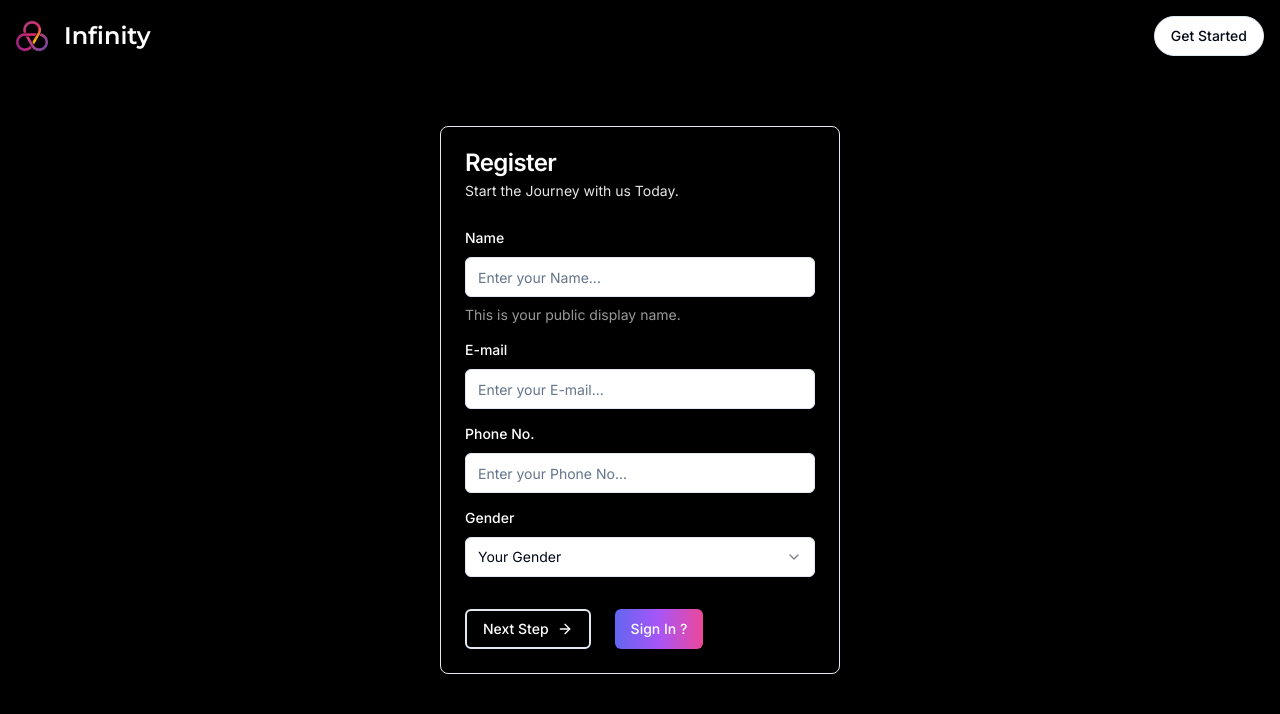
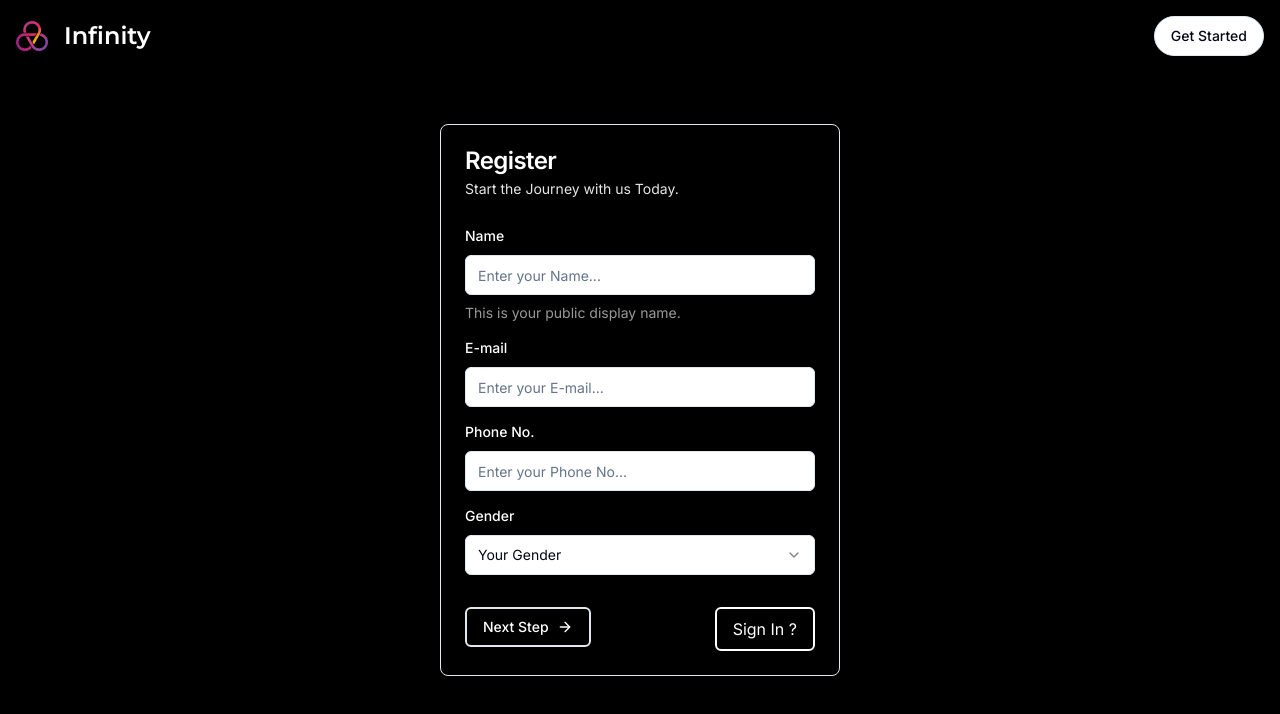
Before and after one commit to tushar-2811/Infinity-AI, a Next.js app: page /sign-up in a window 1280 px wide. Shown: the top 714 px of the page. Built offline with nearby package versions, Linux system fonts and the light colour scheme.

Commit message:
fix: signin/signup buttons

```diff
--- a/src/app/(landing)/sign-in/page.tsx
+++ b/src/app/(landing)/sign-in/page.tsx
@@ -144,19 +144,16 @@ const Page = () => {
                   />
 
 
-                <div className='flex gap-2' >
+                <div className='flex gap-2 justify-between items-center' >
                   <Button type="submit" disabled={isLoading} className={cn(" hover:bg-white bg-white text-black ", )} >
-                    Enter
+                    Sign In
                   </Button>
 
 
 
 
                   <Link href={"/sign-up"} >
-                  <Button
-                    disabled={isLoading}
-                    variant={'premium'}
-                    className={cn('bg-black ml-4 ', )} > Sign Up ? </Button>
+                   <h1 className=' border-2 border-white text-white px-4 py-2 rounded-md hover:text-red-500 '>Sign Up</h1>
                   </Link>
                 </div>
 
--- a/src/app/(landing)/sign-up/page.tsx
+++ b/src/app/(landing)/sign-up/page.tsx
@@ -252,7 +252,7 @@ const Page = () => {
                 </motion.div>
 
 
-                <div className='flex gap-2' >
+                <div className='flex justify-between' >
                   <Button disabled={isLoading} type="submit" className={cn(" hover:bg-white bg-white text-black ", {
                     "hidden": formStep === 0
                   })} >
@@ -298,11 +298,10 @@ const Page = () => {
                     })} ><ArrowLeft className='h-4 w-4 mr-2 ' /> Go Back  </Button>
 
                   <Link href={"/sign-in"} >
-                  <Button
-                    variant={'premium'}
-                    className={cn('bg-black ml-4 ', {
+                  <h1
+                    className={cn(' border-2 border-white text-white px-4 py-2 rounded-md hover:text-red-500 ', {
                       "hidden": formStep === 1
-                    })} > Sign In ? </Button>
+                    })} > Sign In ? </h1>
                   </Link>
                 </div>
 
```
